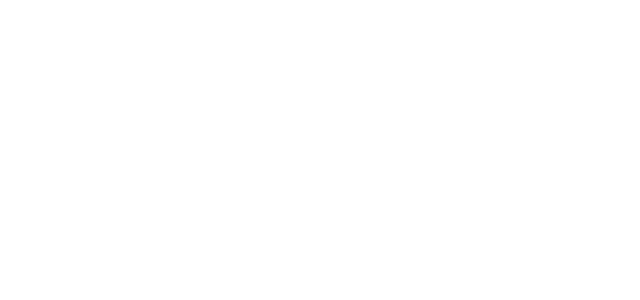
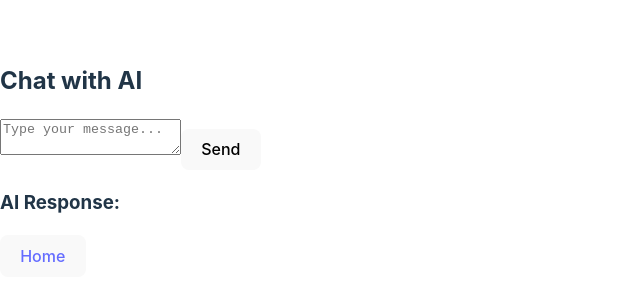
Before and after one commit to AlfredNedohon0317/DEVOO-THERAPY-AI-frontend-, a React (Vite) app in the folder DEVOO-THERAPY-AI-FRONTEND/: page /chat in a window 1280 px wide. Before the commit this address had no page. Shown: the part 240-540 px from the top of the page, without its empty margins (0-640 px from the left). Built offline with nearby package versions, Linux system fonts and the light colour scheme.

Commit message:
chat ai interface

```diff
--- a/DEVOO-THERAPY-AI-FRONTEND/src/App.jsx
+++ b/DEVOO-THERAPY-AI-FRONTEND/src/App.jsx
@@ -1,25 +1,27 @@
+// src/App.jsx
+
 import React from 'react';
-import { BrowserRouter as Router, Route, Routes, Link } from 'react-router-dom';
-import './App.css';
-import AppRoutes from './components/Routes';
+import { BrowserRouter as Router, Route, Routes } from 'react-router-dom';
+import Home from './components/Home';
+import Signup from './components/Signup';
+import Login from './components/Login';
+import CommunityChat from './components/CommunityChat';
+import Exercises from './components/Exercises';
+import Therapists from './components/Therapists';
+import ChatInterface from './components/ChatInterface'; // Ensure this import is correct
 
 function App() {
   return (
     <Router>
-      <div>
-        <nav>
-          <ul>
-            <li><Link to="/">Home</Link></li>
-            <li><Link to="/therapists">Therapists</Link></li>
-            <li><Link to="/exercises">Exercises</Link></li>
-            <li><Link to="/community-chat">Community Chat</Link></li>
-            <li><Link to="/signup">Sign Up</Link></li>
-            <li><Link to="/login">Login</Link></li>
-          </ul>
-        </nav>
-
-        <AppRoutes />
-      </div>
+      <Routes>
+        <Route path="/" element={<Home />} />
+        <Route path="/signup" element={<Signup />} />
+        <Route path="/login" element={<Login />} />
+        <Route path="/community-chat" element={<CommunityChat />} />
+        <Route path="/exercises" element={<Exercises />} />
+        <Route path="/therapists" element={<Therapists />} />
+        <Route path="/chat" element={<ChatInterface />} /> {/* Chat route */}
+      </Routes>
     </Router>
   );
 }
--- /dev/null
+++ b/DEVOO-THERAPY-AI-FRONTEND/src/components/ChatInterface.css
@@ -0,0 +1,5 @@
+/* src/components/ChatInterface.css */
+.chat-container {
+    padding: 20px;
+    background-color: #f5f5f5;
+  }
--- /dev/null
+++ b/DEVOO-THERAPY-AI-FRONTEND/src/components/ChatInterface.jsx
@@ -0,0 +1,78 @@
+// import React, { useState } from 'react';
+// import axios from 'axios';
+
+// function ChatInterface() {
+//   const [message, setMessage] = useState('');
+//   const [response, setResponse] = useState('');
+
+//   const handleSendMessage = async () => {
+//     try {
+//       const res = await axios.post('/api/generate-response/', { prompt: message });
+//       setResponse(res.data.response);
+//     } catch (error) {
+//       console.error('Error sending message:', error);
+//     }
+//   };
+
+//   return (
+//     <div>
+//       <h2>Chat with AI</h2>
+//       <textarea
+//         value={message}
+//         onChange={(e) => setMessage(e.target.value)}
+//         placeholder="Type your message..."
+//       />
+//       <button onClick={handleSendMessage}>Send</button>
+//       <div>
+//         <h3>AI Response:</h3>
+//         <p>{response}</p>
+//       </div>
+//       <button>
+//      text
+//       </button>
+//     </div>
+//   );
+// }
+
+// export default ChatInterface;
+
+
+
+import React, { useState } from 'react';
+import axios from 'axios';
+import { Link } from 'react-router-dom'; // Add this import
+
+function ChatInterface() {
+  const [message, setMessage] = useState('');
+  const [response, setResponse] = useState('');
+
+  const handleSendMessage = async () => {
+    try {
+      const res = await axios.post('/api/generate-response/', { prompt: message });
+      setResponse(res.data.response);
+    } catch (error) {
+      console.error('Error sending message:', error);
+    }
+  };
+
+  return (
+    <div>
+      <h2>Chat with AI</h2>
+      <textarea
+        value={message}
+        onChange={(e) => setMessage(e.target.value)}
+        placeholder="Type your message..."
+      />
+      <button onClick={handleSendMessage}>Send</button>
+      <div>
+        <h3>AI Response:</h3>
+        <p>{response}</p>
+      </div>
+      <button>
+        <Link to="/">Home</Link>
+      </button>
+    </div>
+  );
+}
+
+export default ChatInterface;
--- a/DEVOO-THERAPY-AI-FRONTEND/src/components/Home.jsx
+++ b/DEVOO-THERAPY-AI-FRONTEND/src/components/Home.jsx
@@ -12,6 +12,9 @@
       <button className="login-button">
         <Link to="/login">Login</Link>
       </button>
+      <button className="chat-button">
+        <Link to="/chat">Chat with AI</Link>
+      </button>
       <nav>
         <ul>
           <li><Link to="/community-chat">Community Chat</Link></li>
--- a/DEVOO-THERAPY-AI-FRONTEND/src/components/Routes.jsx
+++ b/DEVOO-THERAPY-AI-FRONTEND/src/components/Routes.jsx
@@ -5,6 +5,7 @@
 import CommunityChat from './CommunityChat';
 import Signup from './Signup';
 import Login from './Login';
+import ChatInterface from './ChatInterface';
 
 function AppRoutes() {
   return (
@@ -16,6 +17,7 @@
         <Route path="/community-chat" element={<CommunityChat />} />
         <Route path="/signup" element={<Signup />} />
         <Route path="/login" element={<Login />} />
+        <Route path="/chat" element={<ChatInterface />} /> {/* Chat route */}
       </Routes>
     </Router>
   );
--- a/DEVOO-THERAPY-AI-FRONTEND/src/main.jsx
+++ b/DEVOO-THERAPY-AI-FRONTEND/src/main.jsx
@@ -1,11 +1,17 @@
 import React from "react";
 import ReactDOM from "react-dom";
-import AppRoutes from "./components/Routes"; // Ensure this path is correct
 import "./index.css";
+import App from "./App.jsx"
 
-ReactDOM.render(
+// ReactDOM.render(
+//   <React.StrictMode>
+//     <App/>
+//   </React.StrictMode>,
+//   document.getElementById('root')
+// );
+const root = ReactDOM.createRoot(document.getElementById('root'));
+root.render(
   <React.StrictMode>
-    <AppRoutes />
-  </React.StrictMode>,
-  document.getElementById('root')
+    <App />
+  </React.StrictMode>
 );
--- a/DEVOO-THERAPY-AI-FRONTEND/vite.config.js
+++ b/DEVOO-THERAPY-AI-FRONTEND/vite.config.js
@@ -12,8 +12,5 @@
         rewrite: (path) => path.replace(/^\/api/, '')
       }
     }
-  },
-  optimizeDeps: {
-    exclude: []
   }
 });
```
